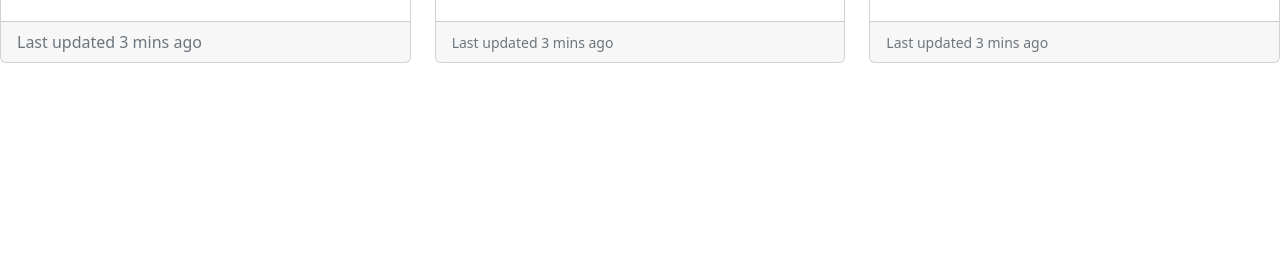
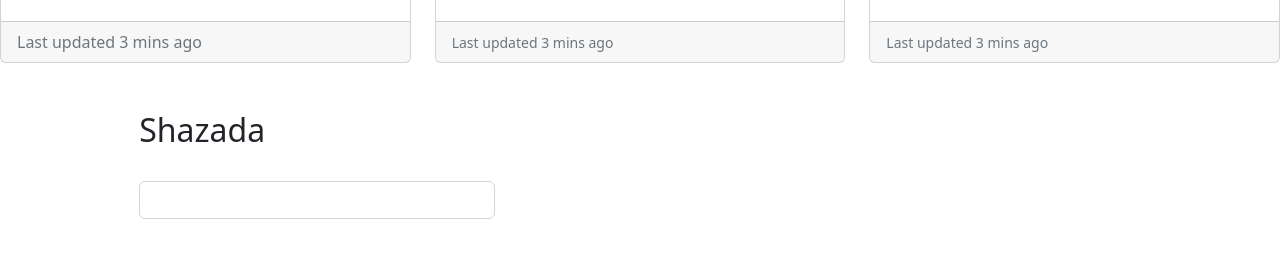
Before and after one commit to raymundpaulfontanilla/shazada, a plain HTML site: page index.html in a window 1280 px wide. Shown: the part 1078-1335 px from the top of the page. Before the commit the page ends 1141 px from the top, so only its background shows below. Drawn offline with nearby package versions, Linux system fonts and the light colour scheme.

Commit message:
add footer

```diff
--- a/assets/main.css
+++ b/assets/main.css
@@ -29,7 +29,10 @@ img:hover {
 
 }
 
-
+footer{
+    height: 100%;
+    width: 100%;
+}
 
 
 
--- a/index.html
+++ b/index.html
@@ -89,6 +89,17 @@
       </div>
     </div>
   </article>
+  <footer>
+    <div class="p-sm-7 mt-5 mb-5 ms-6 container">
+        <h2>Shazada</h2>
+        <br>
+        <div class="row">
+        <div class="col-sm-4">
+          <input type="email" class="form-control" id="exampleFormControlInput" plceholder="Enter Your Email">
+        </div>
+        </div>
+    </div>
+  </footer>
     <script src="https://cdn.jsdelivr.net/npm/bootstrap@5.2.3/dist/js/bootstrap.bundle.min.js" integrity="sha384-kenU1KFdBIe4zVF0s0G1M5b4hcpxyD9F7jL+jjXkk+Q2h455rYXK/7HAuoJl+0I4" crossorigin="anonymous"></script>
     <script type="text/javascript" src="index.js"></script>
     <script type="text/javascript" src="minimal-sneakers.json"></script>
```
